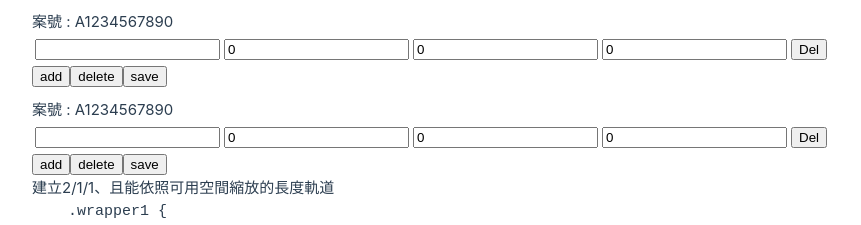
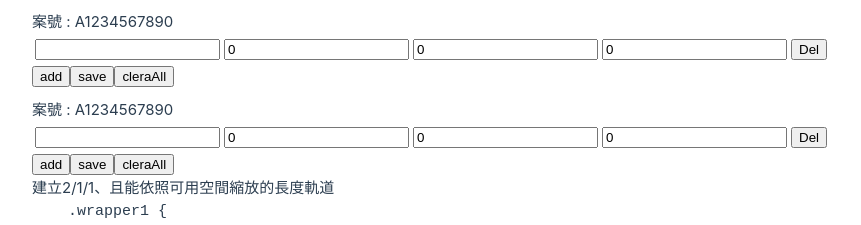
Before and after one commit to vinson9292/CollectionVuelidate, a Vue app in the folder V1/: page / in a window 1280 px wide. Shown: the top 225 px of the page, without its empty margins (0-861 px from the left). Built offline with nearby package versions, Linux system fonts and the light colour scheme.

Commit message:
ckearAll and delete property item

```diff
--- a/V1/src/components/PropertyInfo.vue
+++ b/V1/src/components/PropertyInfo.vue
@@ -1,12 +1,11 @@
 <template>
     <div class="listBorder">
         <h4>案號 : {{ caseNo }}</h4>
-        <PropertyList :properts="vm.properts" />
+        <PropertyList :properts="vm.properts" :deleteProperty="deleteProperty" />
         <button v-on:click="addProperty">add</button>
-        <button v-on:deleteProperty="deleteProperty">delete</button>
         <button v-on:click="saveProperty">save</button>
+        <button v-on:click="deleteAllProperty">cleraAll</button>
     </div>
-
 </template>
 <script lang="ts">
 import { defineComponent, reactive, toRefs } from 'vue'
@@ -33,23 +32,24 @@ export default defineComponent({
         });
         const addProperty = async () => {
             console.log('addProperty');
-            console.log('v$',v$)
+            console.log('v$', v$)
             let response = await v$.value.$validate();
-            if(response)
-            {
+            if (response) {
                 console.log(vm);
                 vm.properts.push(new Property())
             }
         }
-        const deleteProperty = (index: number): void => {
-            console.log('property delete index', index);
+        const deleteAllProperty = () => {
+            vm.properts = [];
+            vm.properts.push(new Property());
+        }
+        const deleteProperty = (index: number) => {
             vm.properts.splice(index, 1);
         }
         const saveProperty = async () => {
-            console.log('v$',v$)
+            console.log('v$', v$)
             let response = await v$.value.$validate();
-            if(response)
-            {
+            if (response) {
                 console.log(vm);
                 vm.properts.push(new Property())
             }
@@ -67,6 +67,7 @@ export default defineComponent({
             caseNo,
             ...toRefs(vm.properts),
             addProperty,
+            deleteAllProperty,
             deleteProperty,
             saveProperty,
             v$
@@ -75,7 +76,7 @@ export default defineComponent({
 })
 </script>
 <style>
-.listBorder{
+.listBorder {
     margin-top: 10px;
     border: 15px;
 }
--- a/V1/src/components/PropertyItem.vue
+++ b/V1/src/components/PropertyItem.vue
@@ -25,7 +25,7 @@
             </div>
         </td>
         <td>
-            <button @deleteProperty="() => deleteProperty">Del</button>
+            <button @click="delProperty">Del</button>
         </td>
     </tr>
 </template>
@@ -60,15 +60,15 @@ export default defineComponent({
             envalue: { required }, // Matches props.property.envalue
         }
         const v$ = useVuelidate(rules, state)
-        const deleteProperty = () => {
+        const delProperty = () => {
             if (window.confirm('確認要刪除?')) {
                 props.deleteProperty(props.index)
             }
         }
         return {
             state,
-            v$,
-            deleteProperty
+            delProperty,
+            v$
         }
     }
 })
```
